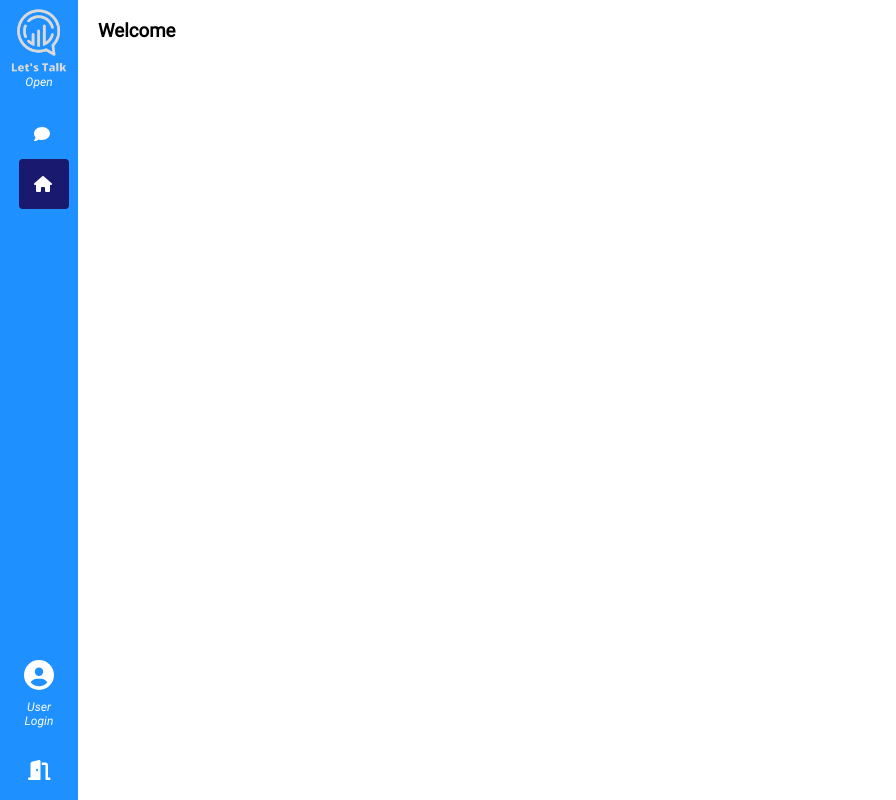
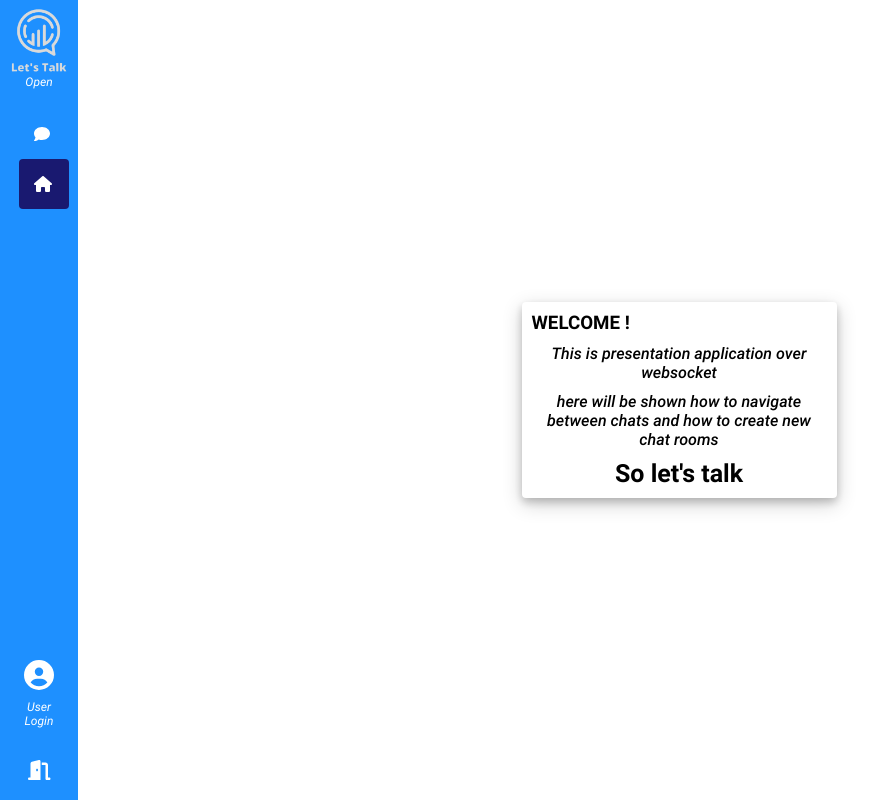
Before and after one commit to Rdfenix/chat-real-time-react, a React (Create React App) app: page /home in a window 1280 px wide. Shown: the whole page, without its empty margins (0-896 px from the left). Built offline with nearby package versions, Linux system fonts and the light colour scheme.

Commit message:
create: creating new components

```diff
--- a/src/pages/Home/index.tsx
+++ b/src/pages/Home/index.tsx
@@ -3,9 +3,17 @@ import styles from "./styles.module.scss";
 export function Home() {
   return (
     <section className={styles.home_section}>
-      <header>
-        <h1>Welcome</h1>
-      </header>
+      <div className={styles.home_container}>
+        <h1>Welcome !</h1>
+        <div className={styles.home_content}>
+          <span>This is presentation application over websocket</span>
+          <span>
+            here will be shown how to navigate between chats and how to create
+            new chat rooms
+          </span>
+          <span>So let's talk</span>
+        </div>
+      </div>
     </section>
   );
 }
--- a/src/pages/Home/styles.module.scss
+++ b/src/pages/Home/styles.module.scss
@@ -1,5 +1,40 @@
 @import "../../styles/components/pageDefault";
+@import "../../styles/components/card";
+@import "../../styles/abstracts/variables";
 
 .home_section {
     @include pageDefaultStyle;
+    justify-content: center;
+    align-items: center;
+
+    .home_container {
+        @include card_default;
+        width: 315px;
+        display: flex;
+        flex-direction: column;
+        gap: 10px;
+
+        h1 {
+            text-transform: uppercase;
+            font-family: $RobotoBold;
+        }
+
+        .home_content {
+            display: flex;
+            justify-content: center;
+            align-items: center;
+            flex-direction: column;
+            text-align: center;
+            gap: 10px;
+
+            span {
+                font-family: $RobotoMediumItalic;
+
+                &:nth-child(3) {
+                    font-family: $RobotoBold;
+                    font-size: 25px;
+                }
+            }
+        }
+    }
 }
```
